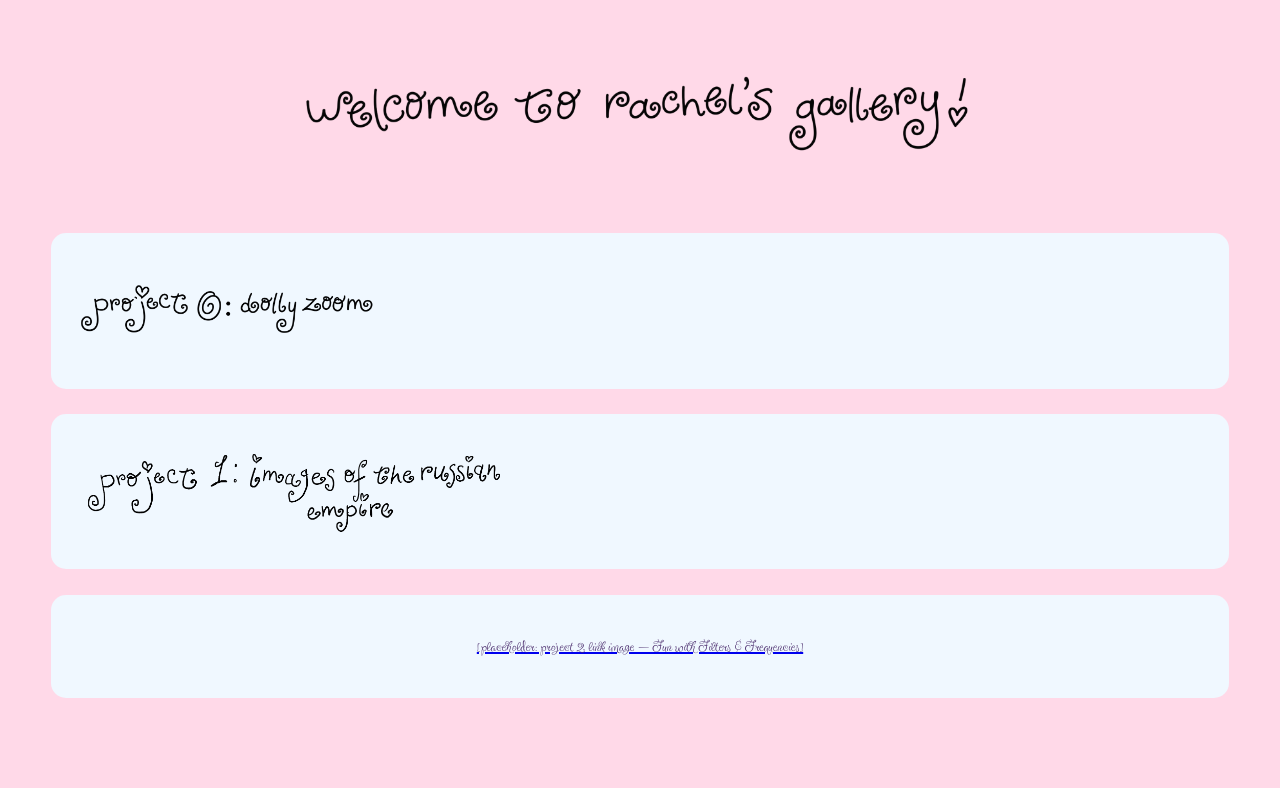
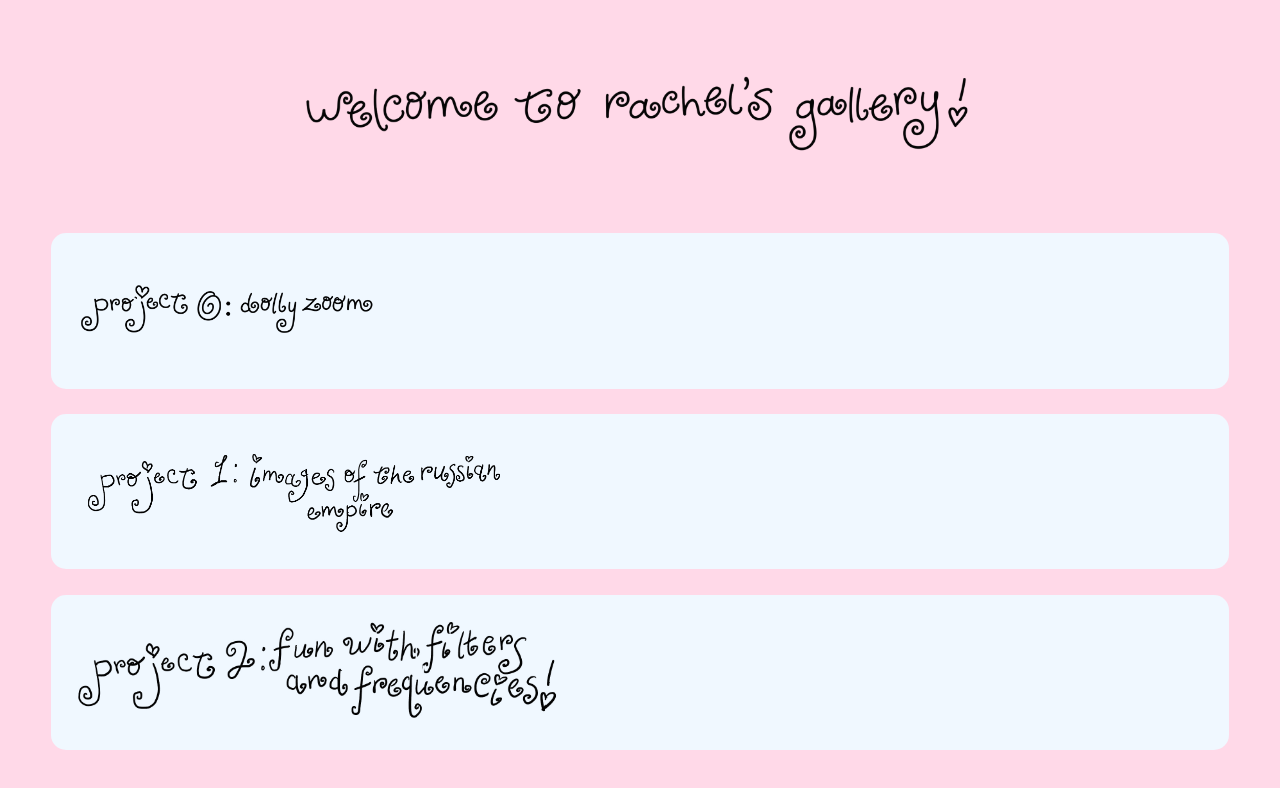
Before and after one commit to rachhho/rachhho.github.io, a plain HTML site: page index.html in a window 1280 px wide. Drawn offline with Linux system fonts and the light colour scheme.

Commit message:
added proj2 to main

```diff
--- a/index.html
+++ b/index.html
@@ -20,7 +20,7 @@
     </div>
     <div class="project">
         <a href="./3/index.html">
-            <p class="section-placeholder">[placeholder: project 2 link image — Fun with Filters &amp; Frequencies]</p>
+            <img src="/im_p2/handwriting_transparent_pngs/proj2_head.png" class="link">
         </a>
     </div>
 
```
